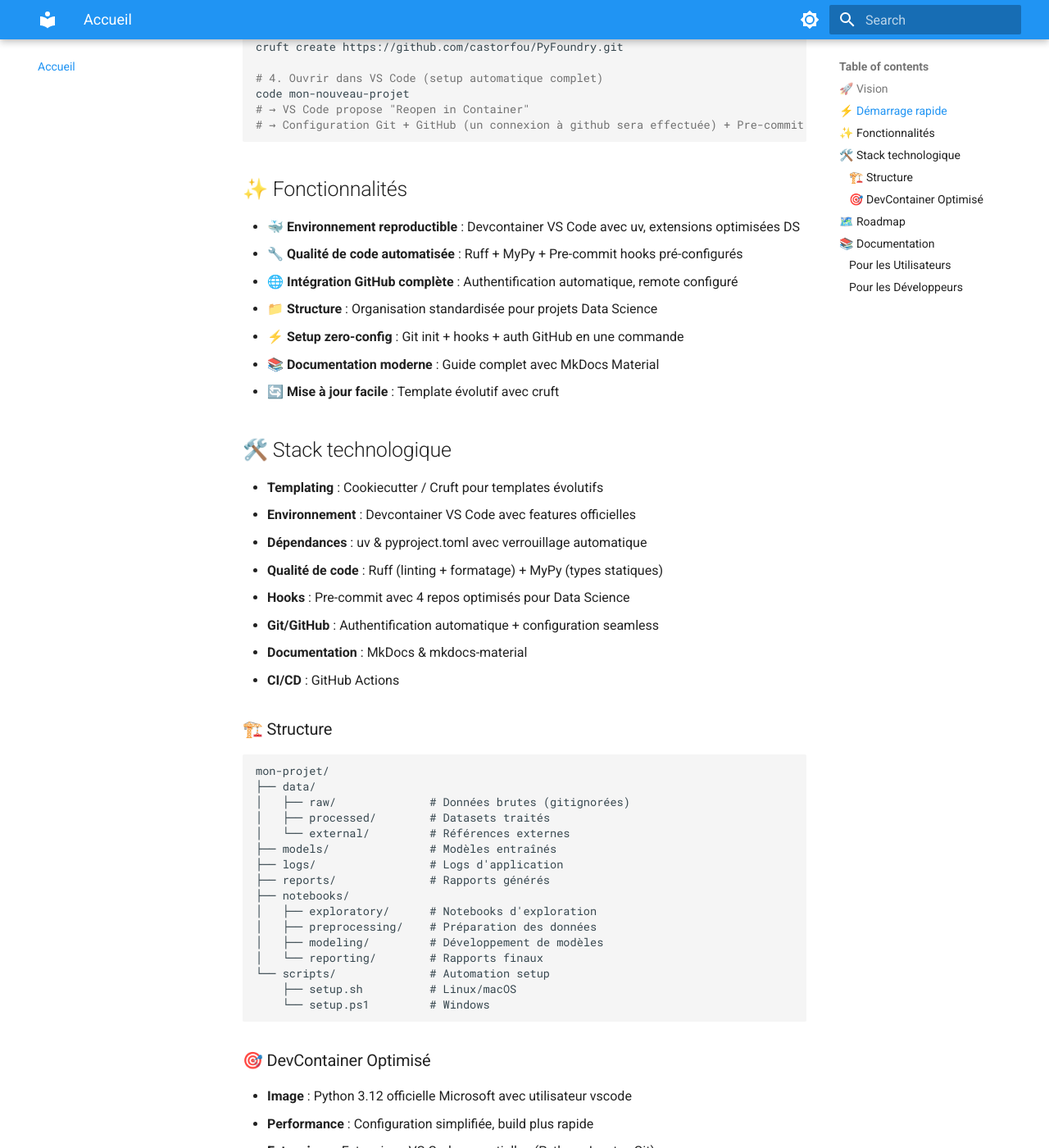
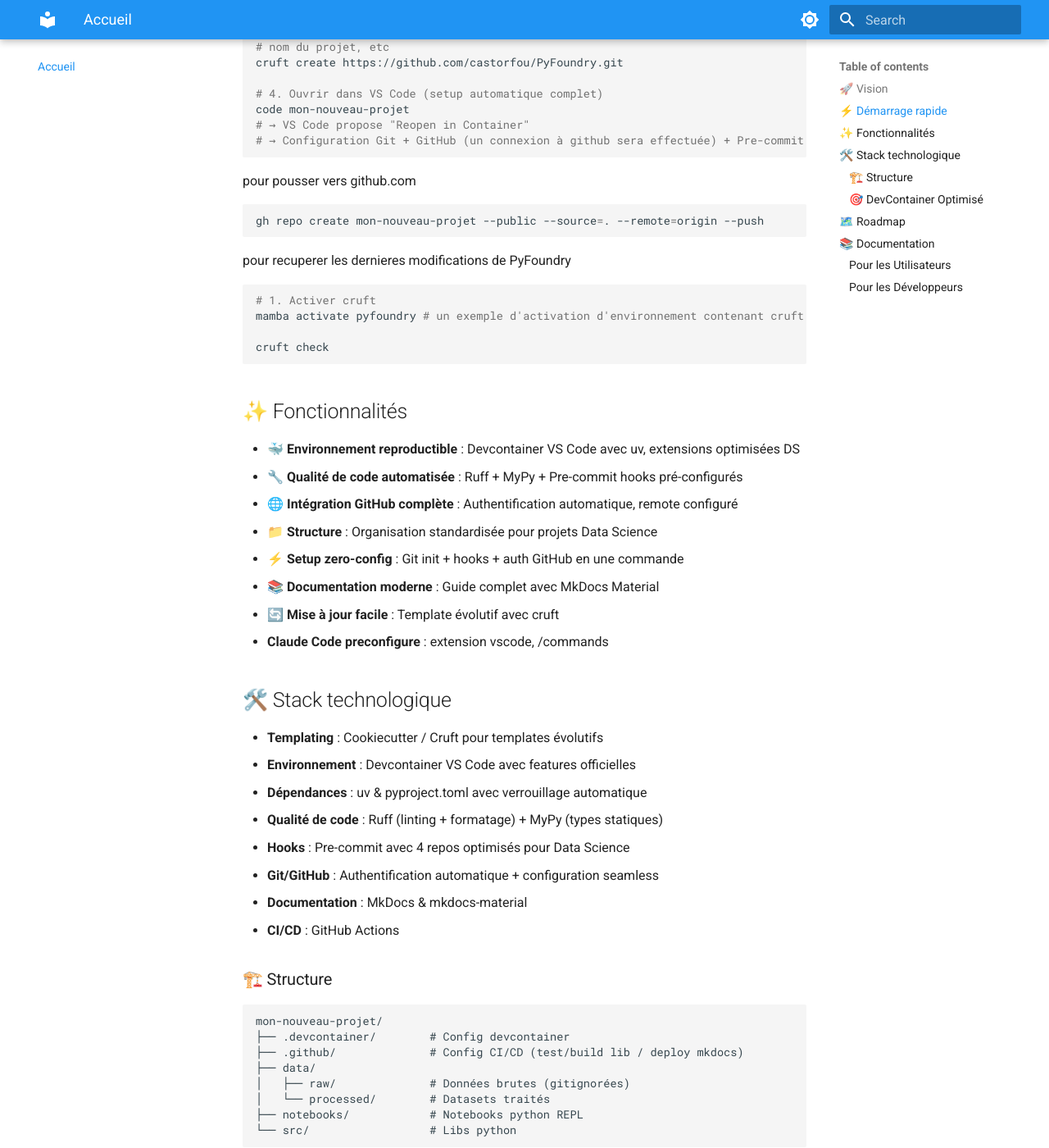
Before and after one commit to castorfou/PyFoundry, an MkDocs documentation site: the page built from docs/index.md, in a window 1280 px wide and 1400 px high, scrolled down 693 px. Shown: the whole window at 82% size. Built offline with MkDocs 1.6.1 and Material for MkDocs 9.7.7, drawn with Linux system fonts in a browser that asks for light colours.

Commit message:
petit refresh doc

````diff
--- a/docs/index.md
+++ b/docs/index.md
@@ -25,13 +25,29 @@
 # 2. Se logger à ghcr.io (pour les features devcontainer)
 docker login ghcr.io
 
-# 3. Créer un nouveau projet
+# 3. Créer un nouveau projet (tu devras repondre a quelques questions)
+# nom du projet, etc
 cruft create https://github.com/castorfou/PyFoundry.git
 
 # 4. Ouvrir dans VS Code (setup automatique complet)
 code mon-nouveau-projet
 # → VS Code propose "Reopen in Container"
 # → Configuration Git + GitHub (un connexion à github sera effectuée) + Pre-commit automatique
+```
+
+pour pousser vers github.com
+
+```bash
+gh repo create mon-nouveau-projet --public --source=. --remote=origin --push
+```
+
+pour recuperer les dernieres modifications de PyFoundry
+
+```bash
+# 1. Activer cruft
+mamba activate pyfoundry # un exemple d'activation d'environnement contenant cruft
+
+cruft check
 ```
 
 ## ✨ Fonctionnalités
@@ -43,6 +59,7 @@
 - **⚡ Setup zero-config** : Git init + hooks + auth GitHub en une commande
 - **📚 Documentation moderne** : Guide complet avec MkDocs Material
 - **🔄 Mise à jour facile** : Template évolutif avec cruft
+- **Claude Code preconfigure** : extension vscode, /commands
 
 ## 🛠️ Stack technologique
 
@@ -57,22 +74,14 @@
 
 ### 🏗️ Structure
 ```
-mon-projet/
+mon-nouveau-projet/
+├── .devcontainer/        # Config devcontainer
+├── .github/              # Config CI/CD (test/build lib / deploy mkdocs)
 ├── data/
 │   ├── raw/              # Données brutes (gitignorées)
-│   ├── processed/        # Datasets traités
-│   └── external/         # Références externes
-├── models/               # Modèles entraînés
-├── logs/                 # Logs d'application
-├── reports/              # Rapports générés
-├── notebooks/
-│   ├── exploratory/      # Notebooks d'exploration
-│   ├── preprocessing/    # Préparation des données
-│   ├── modeling/         # Développement de modèles
-│   └── reporting/        # Rapports finaux
-└── scripts/              # Automation setup
-    ├── setup.sh          # Linux/macOS
-    └── setup.ps1         # Windows
+│   └── processed/        # Datasets traités
+├── notebooks/            # Notebooks python REPL
+└── src/                  # Libs python
 ```
 
 ### 🎯 DevContainer Optimisé
````
Also changed, not shown: README.md (+17 -0 lines).
